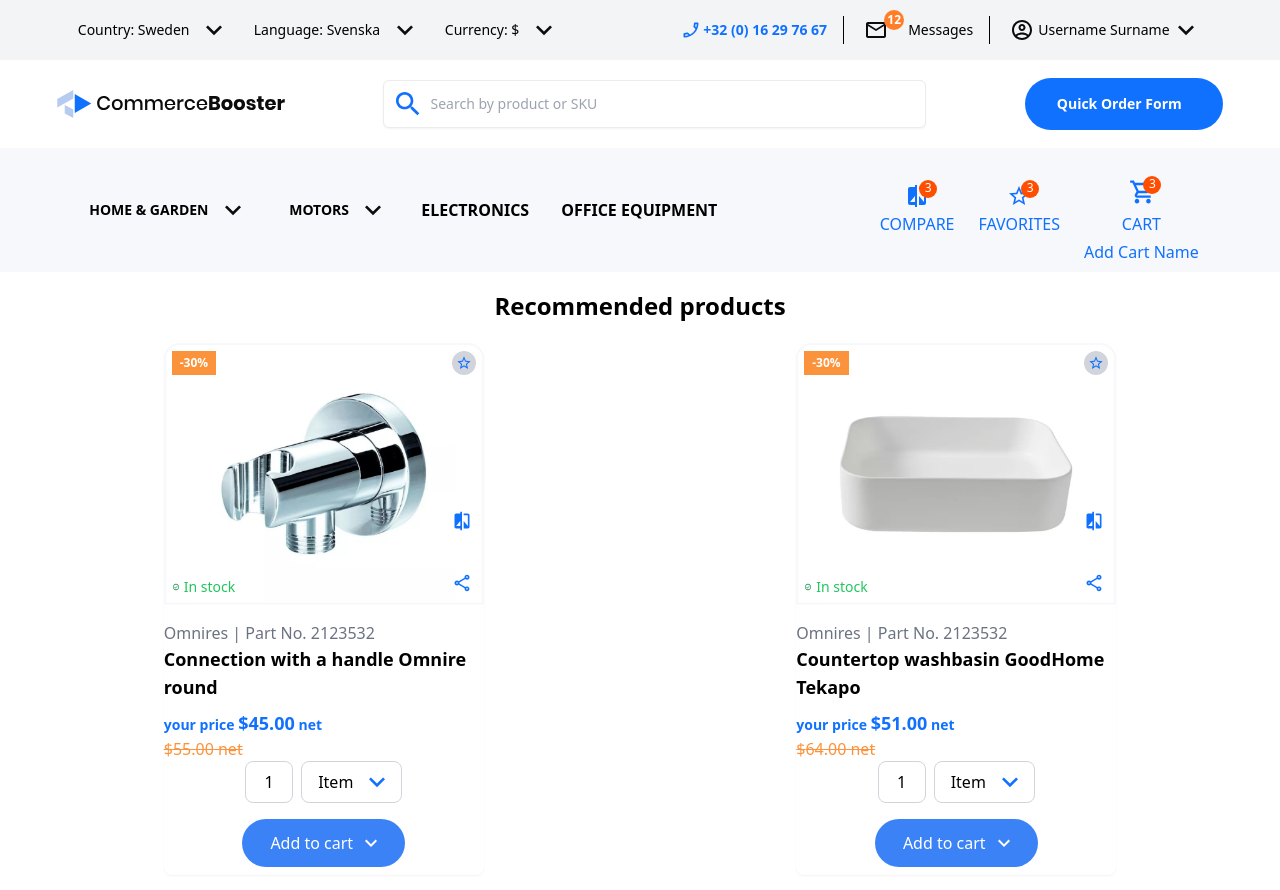
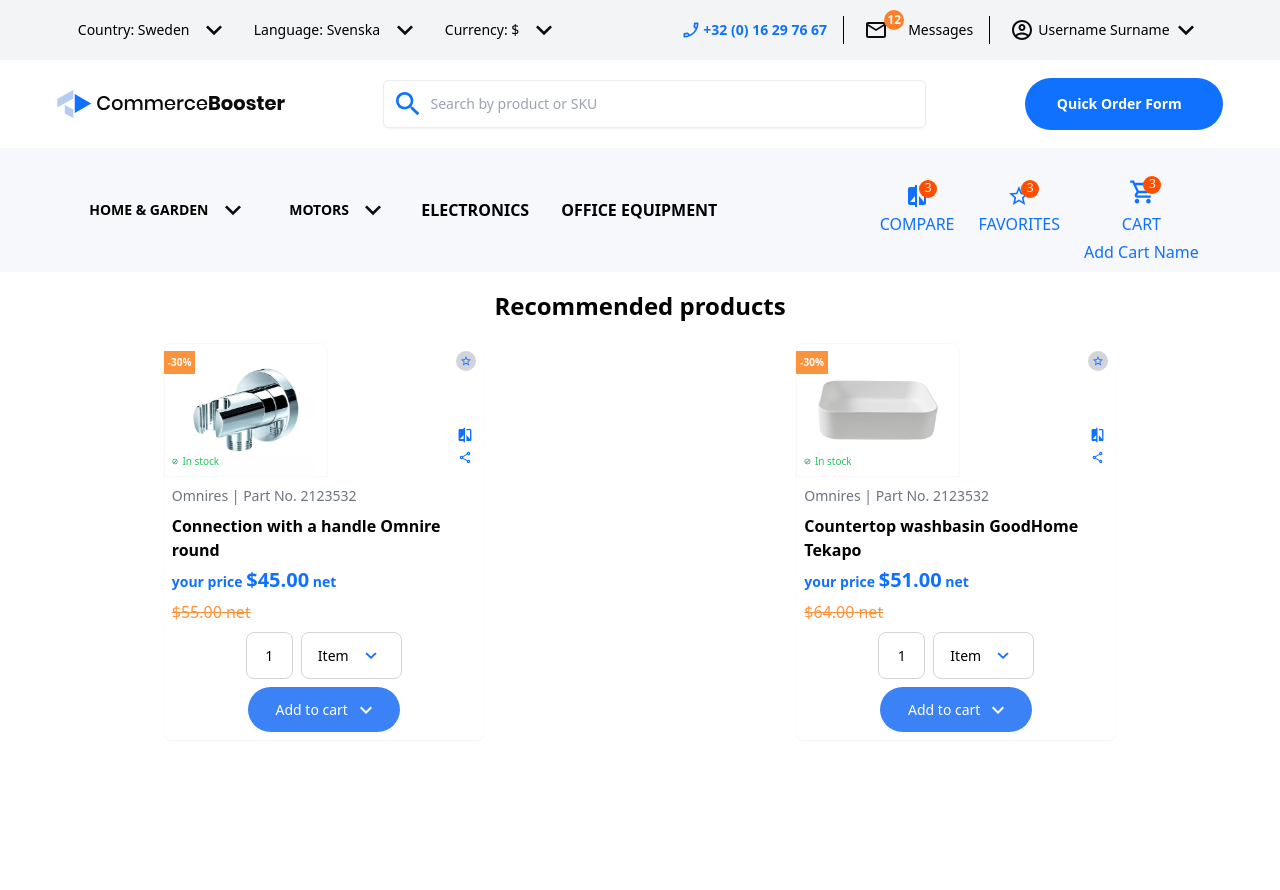
Before and after one commit to darshanbajgain/commerce-booster, a React (Vite) app: page / in a window 1280 px wide. After the commit the page ends 800 px from the top, so only its background shows below. Built offline with nearby package versions, Linux system fonts and the light colour scheme.

Commit message:
style: cards updated and desinged successfully

```diff
--- a/src/component/RecommendedProducts/Cards.jsx
+++ b/src/component/RecommendedProducts/Cards.jsx
@@ -6,55 +6,58 @@ import arrowDown from "../../assets/recommended_section/arrowdown.svg";
 import blueArrowDown from "../../assets/recommended_section/bluevarrow.svg"
 
 
-const Cards = ({product}) => {
+const Cards = ({ product }) => {
+
     return (
 
         <div className="bg-white rounded-lg shadow-sm w-full max-w-xs mx-auto">
-                <div className="relative mb-4">
-                    <img src={product.image} alt="Product" className="w-full h-auto" />
-                    <span className="absolute top-2 left-2 bg-orange-400 text-white text-xs font-bold px-2 py-1 ">{product.discount}</span>
+            <div className="relative">
+                <img src={product.image} alt="Product" className="w-[164px] h-[134px]" />
+                <span className="absolute top-2 left-0 bg-orange-400 text-white text-[10px] font-bold p-[4px] flex items-center justify-center ">{product.discount}</span>
                 <span className="absolute top-2 right-2 bg-gray-300 rounded-full px-1 py-1 ">
-                        <img src={favIcon} />
+                    <img src={favIcon} className="w-[12px] h-[12px]" />
                 </span>
-                    <span className="absolute bottom-[70px] right-2 px-1 py-1 ">
-                        <img className="w-5 h-5" src={compareIcon} />
+                <span className="absolute bottom-[30px] right-2 px-1 py-1 ">
+                    <img className="w-[13.5px] h-[16.5px]" src={compareIcon} />
                 </span>
                 <span className="absolute bottom-2 right-2 px-1 py-1 ">
-                        <img className="w-5 h-5" src={shareIcon} />
+                    <img className="w-[13.5px] h-[14.94px]" src={shareIcon} />
                 </span>
-                    <p className="absolute bottom-2 left-2 text-sm mt-1 text-green-500">
+                <p className="absolute bottom-2 left-2 text-[10px] mt-1 text-green-500">
                     <div className="flex flex-row space-x-1 items-center justify-between">
-                            <span><img className="w-2 h-2" src={checkIcon} /></span><span>{product.stockStatus}</span>
+                        <span><img className="w-[6.67px] h-[7.11]" src={checkIcon} /></span><span>{product.stockStatus}</span>
                     </div>
                 </p>
             </div>
-                <div className="text-gray-500">
+            <div className="text-gray-500 m-[8px] text-[14px]">
                 {product.partNumber}
             </div>
-                <div className="text-wrap">
-                    <h3 className="text-lg font-bold mb-2">{product.name}</h3>
+            <div className="text-wrap m-[8px]">
+                <h3 className="text-[16px] font-bold">{product.name}</h3>
             </div>
             <div>
-                    <p className=" space-x-2 text-sm font-bold text-bgForOrderBtn">
-                        your price <span className="text-lg font-bold">${product.price}</span> net
+                <p className=" m-[8px] space-x-2 text-sm font-bold text-bgForOrderBtn">
+                    your price <span className="text-[20px] font-bold">${product.price}</span> net
                 </p>
-                    <span className="text-orange-400 line-through">${product.originalPrice} net</span>
+                <span className="text-orange-400 line-through mx-[8px] mt-[4px]">${product.originalPrice} net</span>
             </div>
             <div className="flex flex-col items-center">
-                    <div className="flex items-center space-x-2">
-                        <div className="bg-white border border-gray-300 rounded-lg p-2 flex items-center justify-center w-12">
-                            <span>1</span>
+                <div className="flex mt-[8px] items-center space-x-2">
+                    <div className="bg-white border border-gray-300 rounded-lg flex items-center justify-center w-[47px] px-[16px] py-[12px]">
+                        <span className="text-[14px]">1</span>
                     </div>
                     <div className="relative">
-                            <div className="bg-white border border-gray-300 rounded-lg p-2 flex items-center justify-between cursor-pointer">
-                                <span className="px-2">Item</span>
-                                <img src={blueArrowDown} alt="Arrow Down" className="w-4 h-4 ml-2 mr-2" />
+                        <div className="bg-white border border-gray-300 rounded-lg  flex items-center justify-between cursor-pointer px-[16px] py-[12px]">
+                            <span className="text-[14px]">Item</span>
+                            <div className="px-[8px] py-[6px] ml-[8px]">
+                                <img src={blueArrowDown} alt="Arrow Down" className="w-[12px] h-[7.41px]" />
                             </div>
                         </div>
                     </div>
-                    <button className="mt-4 mb-2 font-sm px-6 py-2 bg-blue-500 text-white rounded-3xl
+                </div>
+                <button className="mt-[8px] mb-2 font-sm px-6 py-2 bg-blue-500 text-white rounded-3xl
              flex flex-row items-center justify-center space-x-1">
-                        <span className="p-1" >Add to cart</span>
+                    <span className="p-1 text-[14px]" >Add to cart</span>
                     <span className="p-1 "><img className="text-white" src={arrowDown} /></span>
                 </button>
             </div>
```
Lines whose indentation alone changed are shown as unchanged.
